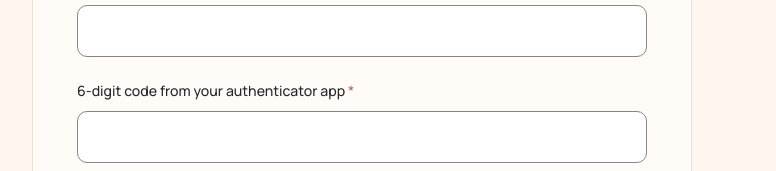
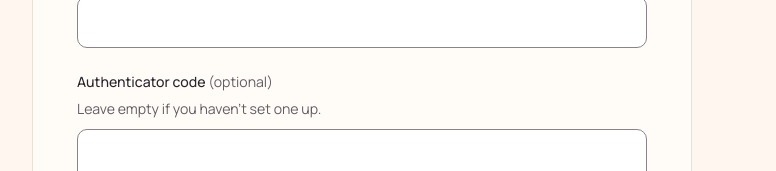
Before and after one commit to VetMiMi/vetmimi-next, a Next.js app: page /admin/sign-in in a window 1280 px wide. Shown: the part 361-532 px from the top of the page, without its empty margins (278-1054 px from the left). Built offline with nearby package versions, Linux system fonts and the light colour scheme; no server answers.

Commit message:
feat(admin): let accounts without an authenticator sign in

```diff
--- a/app/admin/sign-in/SignInForm.tsx
+++ b/app/admin/sign-in/SignInForm.tsx
@@ -65,13 +65,13 @@ export function SignInForm({ next }: { next: string }) {
         error={fieldErrors.password}
       />
       <Input
-        label="6-digit code from your authenticator app"
+        label="Authenticator code"
         name="code"
+        help="Leave empty if you haven't set one up."
         autoComplete="one-time-code"
         inputMode="numeric"
         maxLength={7}
         spellCheck={false}
-        required
         error={fieldErrors.code}
       />
       <Button
--- a/app/admin/sign-in/actions.ts
+++ b/app/admin/sign-in/actions.ts
@@ -58,9 +58,7 @@ export async function signIn(
   const fieldErrors: SignInState["fieldErrors"] = {};
   if (!email) fieldErrors.email = "Enter your email address.";
   if (!password) fieldErrors.password = "Enter your password.";
-  if (!code) {
-    fieldErrors.code = "Enter the 6-digit code from your authenticator app.";
-  } else if (!/^\d{6}$/.test(code)) {
+  if (code && !/^\d{6}$/.test(code)) {
     fieldErrors.code = "Enter the code as 6 digits, like 123456.";
   }
 
@@ -72,7 +70,7 @@ export async function signIn(
   try {
     const session = unwrap(
       await publicApi().POST("/auth/sessions", {
-        body: { email, password, totpCode: code },
+        body: { email, password, totpCode: code || undefined },
       }),
     );
     await setSessionCookie(session.token, session.expiresAt);
```
Also changed, not shown: 1 other file (tests, documents, lock files or other folders).
